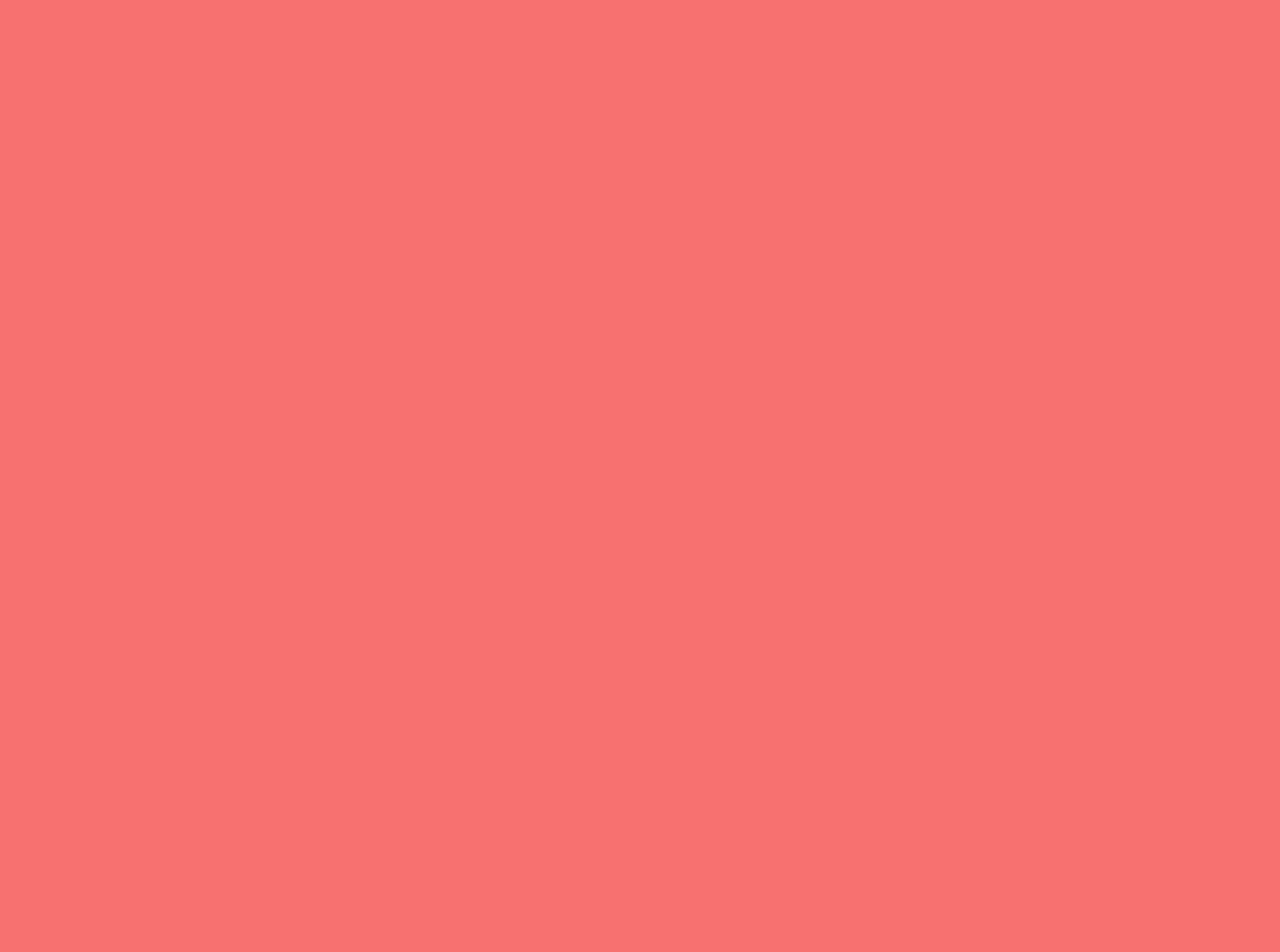
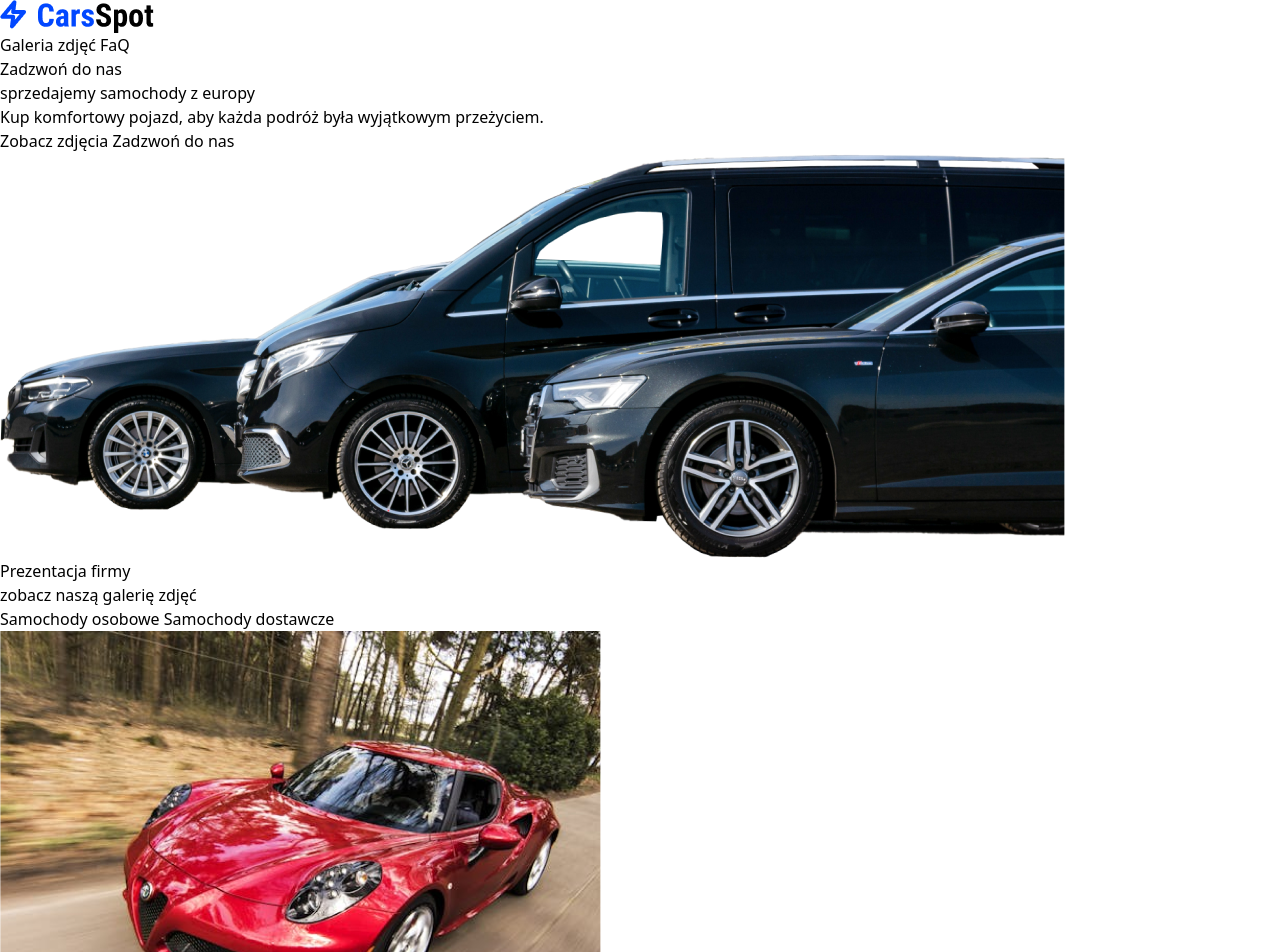
Before and after one commit to kakarotto2004/tailwindcss-carsSpot, a website: page index.html in a window 1280 px wide. Shown: the top 952 px of the page. Before the commit the page ends 800 px from the top, so only its background shows below. Drawn offline with nearby package versions, Linux system fonts and the light colour scheme; files that its build step writes are made by us from their sources.

Commit message:
complete content, add images

```diff
--- a/index.html
+++ b/index.html
@@ -7,7 +7,68 @@
 
     <link rel="stylesheet" href="output.css">
 </head>
-<body class="bg-red-400">
+<body>
+    <div>
+        <header>
+            <div>
+                <img src="img/logo.png" alt="CarsSpot logo">
+            </div>
+            <div>
+                <a href="#">Galeria zdjęć</a>
+                <a href="#">FaQ</a>
+            </div>
+            <div>
+                <a href="#">Zadzwoń do nas</a>
+            </div>
+        </header>
 
+        <main>
+            <section>
+                <div>
+                    <h1>sprzedajemy samochody z europy</h1>
+                    <p>Kup komfortowy pojazd, aby każda podróż była wyjątkowym przeżyciem.</p>
+                    <div>
+                        <a href="#">Zobacz zdjęcia</a>
+                        <a href="#">Zadzwoń do nas</a>
+                    </div>
+                </div>
+                <img src="img/cars.png" alt="black BMW, Mercedes and Audi">
+            </section>
+
+            <section>
+                <div>
+                    <h3>Prezentacja firmy</h3>
+                    <h2>zobacz naszą galerię zdjęć</h2>
+                    <div>
+                        <a href="#">Samochody osobowe</a>
+                        <a href="#">Samochody dostawcze</a>
+                    </div>
+                </div>
+                <div>
+                    <img src="img/alfaromeo.png" alt="red alfa romeo">
+                    <img src="img/maseratti.png" alt="black maseratti">
+                    <img src="img/audi.png" alt="audi's front light">
+                </div>
+            </section>
+
+            <section>
+               <div>
+                    <p>id nostrud esse consecteur in eu mollit fugiat aute. velit nulla commodo.</p>
+                    <p>Lorem ipsum dolor sit amet consectetur, adipisicing elit. Nemo tempora, aut ea tempore, laboriosam accusantium dolores aspernatur dolore quaerat doloribus blanditiis dignissimos culpa, nam earum molestias illum explicabo quisquam itaque!</p>
+                    <button>Rozwiń &#8595;</button>
+               </div>
+               <div>
+                    <p>id nostrud esse consecteur in eu mollit fugiat aute. velit nulla commodo.</p>
+                    <p>Lorem ipsum dolor sit amet consectetur, adipisicing elit. Nemo tempora, aut ea tempore, laboriosam accusantium dolores aspernatur dolore quaerat doloribus blanditiis dignissimos culpa, nam earum molestias illum explicabo quisquam itaque!</p>
+                    <button>Rozwiń &#8595;</button>
+               </div>
+            </section>
+        </main>
+
+        <footer>
+            <p>Cars Spot</p>
+            <a href="#">Polityka prywatności</a>
+        </footer>
+    </div>
 </body>
 </html>
```
Also changed, not shown: img/alfaromeo.png (added), img/audi.png (added), img/cars.png (added), img/logo.png (added), img/maseratti.png (added).
